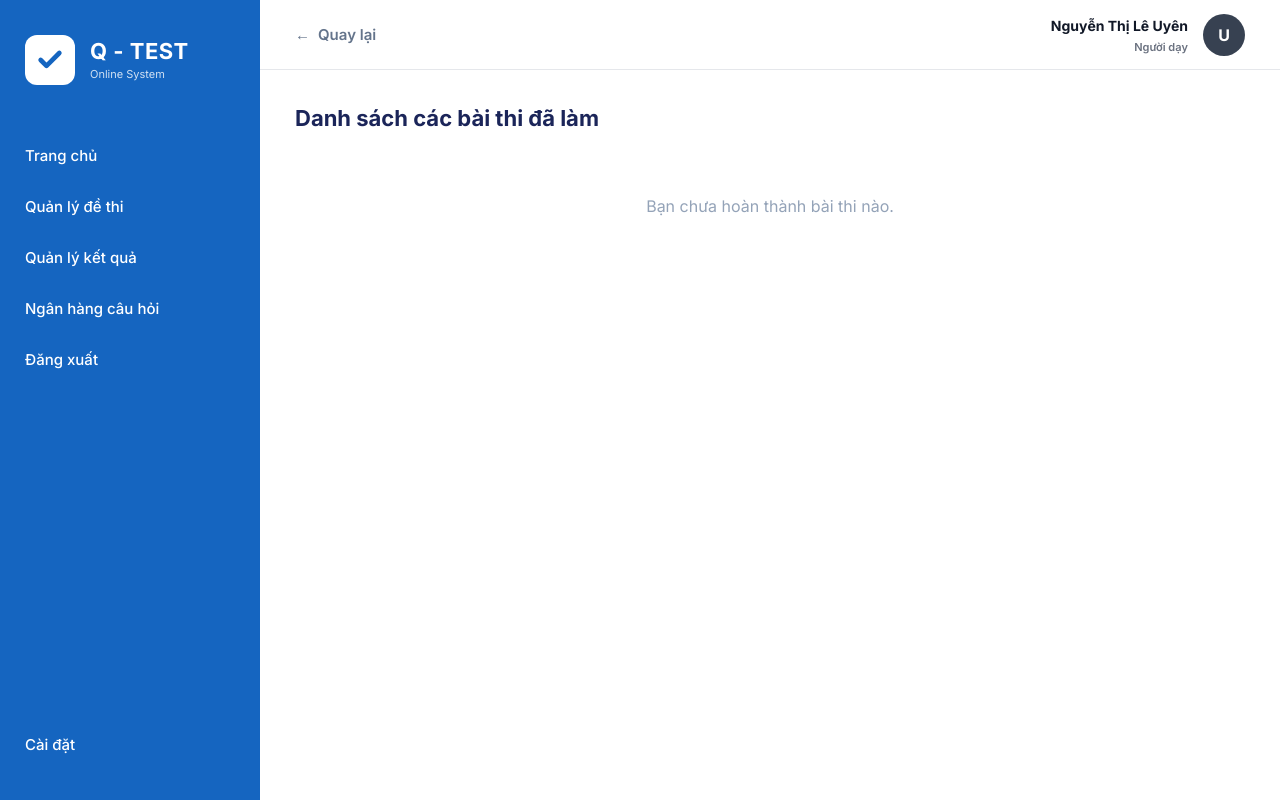
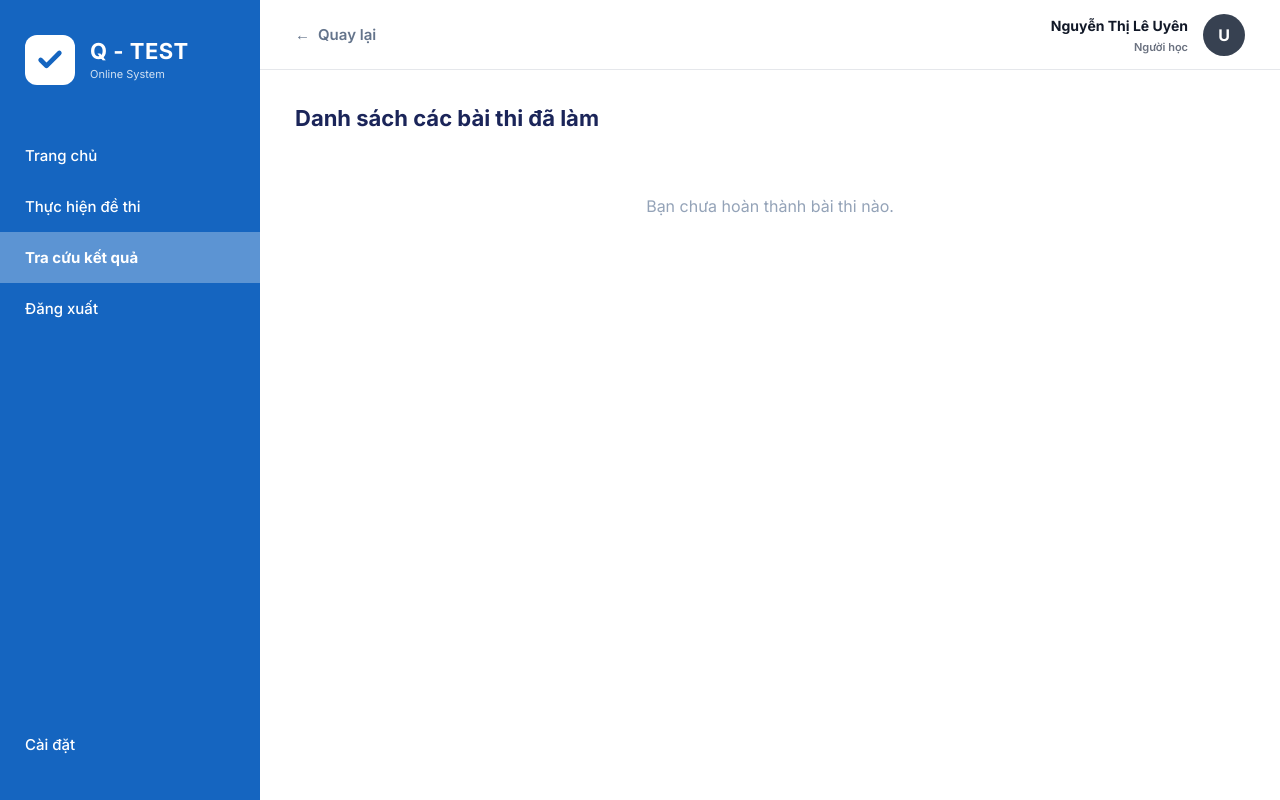
Before and after one commit to Maya122505/KT_Nhom09, a Django app: page /quiz/tra-cuu-ket-qua/ in a window 1280 px wide. Run offline with Django 4.2, Linux system fonts and the light colour scheme; the visitor is signed in with stand-in values (Sample User, id 1); data that the repository does not hold is empty.

Commit message:
Refactor HTML structure and maintain original CSS

```diff
--- a/quiz/templates/base.html
+++ b/quiz/templates/base.html
@@ -6,11 +6,11 @@
     <title>{% block title %}Q-TEST System{% endblock %}</title>
     <link href="https://fonts.googleapis.com/css2?family=Inter:wght@400;500;600;700&display=swap" rel="stylesheet">
     <style>
+        /* GIỮ NGUYÊN CSS GIAO DIỆN GỐC */
         :root { --blue: #1565C0; --bg: #F0F2F5; }
         * { box-sizing: border-box; font-family: 'Inter', sans-serif; }
         body { margin: 0; display: flex; height: 100vh; background: var(--bg); overflow: hidden; }
 
-        /* Sidebar xanh chuẩn */
         .f-sidebar { width: 260px; background: var(--blue); color: #fff; display: flex; flex-direction: column; flex-shrink: 0; }
         .f-brand-section { padding: 35px 25px; }
         .f-logo-box { background: #fff; width: 50px; height: 50px; border-radius: 12px; display: grid; place-items: center; float: left; margin-right: 15px; }
@@ -23,10 +23,7 @@
         .f-menu-item.active { background: rgba(255, 255, 255, 0.3); font-weight: 700; }
         .f-menu-item:hover { background: rgba(255,255,255,0.15); }
 
-        /* Main Container */
         .main-container { flex: 1; display: flex; flex-direction: column; overflow: hidden; }
-
-        /* Header trắng: Dùng justify-content: space-between để dàn ngang */
         .top-header {
             height: 70px;
             background: #fff;
@@ -40,7 +37,6 @@
         .header-left { display: flex; align-items: center; }
         .header-right { display: flex; align-items: center; gap: 15px; }
 
-        /* Style nút quay lại trên header */
         .f-back-btn {
             text-decoration: none;
             color: #64748b;
@@ -71,16 +67,10 @@
         </div>
 
         <nav class="f-nav">
+            <!-- MENU CỐ ĐỊNH CHO HỌC SINH -->
             <a href="{% url 'quiz:trang_chu' %}" class="f-menu-item {% if request.resolver_match.url_name == 'trang_chu' %}active{% endif %}">Trang chủ</a>
-
-            {% if user.is_staff or user.is_teacher %}
-                <a href="{% url 'quiz:quan_ly_de_thi' %}" class="f-menu-item {% if 'quan_ly_de_thi' in request.resolver_match.url_name or 'xem_noi_dung_de' in request.resolver_match.url_name %}active{% endif %}">Quản lý đề thi</a>
-                <a href="{% url 'quiz:ds_bai_thi_da_tao' %}" class="f-menu-item {% if 'ds_bai_thi_da_tao' in request.resolver_match.url_name or 'xem_ket_qua_chi_tiet' in request.resolver_match.url_name %}active{% endif %}">Quản lý kết quả</a>
-                <a href="{% url 'quiz:ngan_hang_cau_hoi' %}" class="f-menu-item {% if 'ngan_hang_cau_hoi' in request.resolver_match.url_name %}active{% endif %}">Ngân hàng câu hỏi</a>
-            {% else %}
-                <a href="{% url 'quiz:danh_sach_de_thi' %}" class="f-menu-item {% if 'danh_sach_de_thi' in request.resolver_match.url_name or 'xac_nhan_thi' in request.resolver_match.url_name %}active{% endif %}">Thực hiện đề thi</a>
-                <a href="{% url 'quiz:tra_cuu_ket_qua' %}" class="f-menu-item {% if 'tra_cuu_ket_qua' in request.resolver_match.url_name or 'xem_lai_bai_lam' in request.resolver_match.url_name %}active{% endif %}">Tra cứu kết quả</a>
-            {% endif %}
+            <a href="{% url 'quiz:danh_sach_de_thi' %}" class="f-menu-item {% if 'danh_sach_de_thi' in request.resolver_match.url_name %}active{% endif %}">Thực hiện đề thi</a>
+            <a href="{% url 'quiz:tra_cuu_ket_qua' %}" class="f-menu-item {% if 'tra_cuu_ket_qua' in request.resolver_match.url_name %}active{% endif %}">Tra cứu kết quả</a>
 
             <a href="{% url 'quiz:logout' %}" class="f-menu-item">Đăng xuất</a>
             <div style="margin-top: auto; padding-bottom: 20px;"><a href="#" class="f-menu-item">Cài đặt</a></div>
@@ -99,8 +89,9 @@
 
             <div class="header-right">
                 <div style="text-align: right;">
+                    <!-- HIỂN THỊ TÊN NGƯỜI DÙNG MẶC ĐỊNH -->
                     <span style="font-weight: 700; font-size: 14px; color: #111827;">{{ user.ho_ten|default:"Nguyễn Thị Lê Uyên" }}</span><br>
-                    <span style="font-size: 11px; color: #6B7280; font-weight: 600;">{% if user.is_staff or user.is_teacher %}Người dạy{% else %}Người học{% endif %}</span>
+                    <span style="font-size: 11px; color: #6B7280; font-weight: 600;">Người học</span>
                 </div>
                 <div class="avatar-circle">{{ user.ho_ten|default:"U"|first|upper }}</div>
             </div>
```
